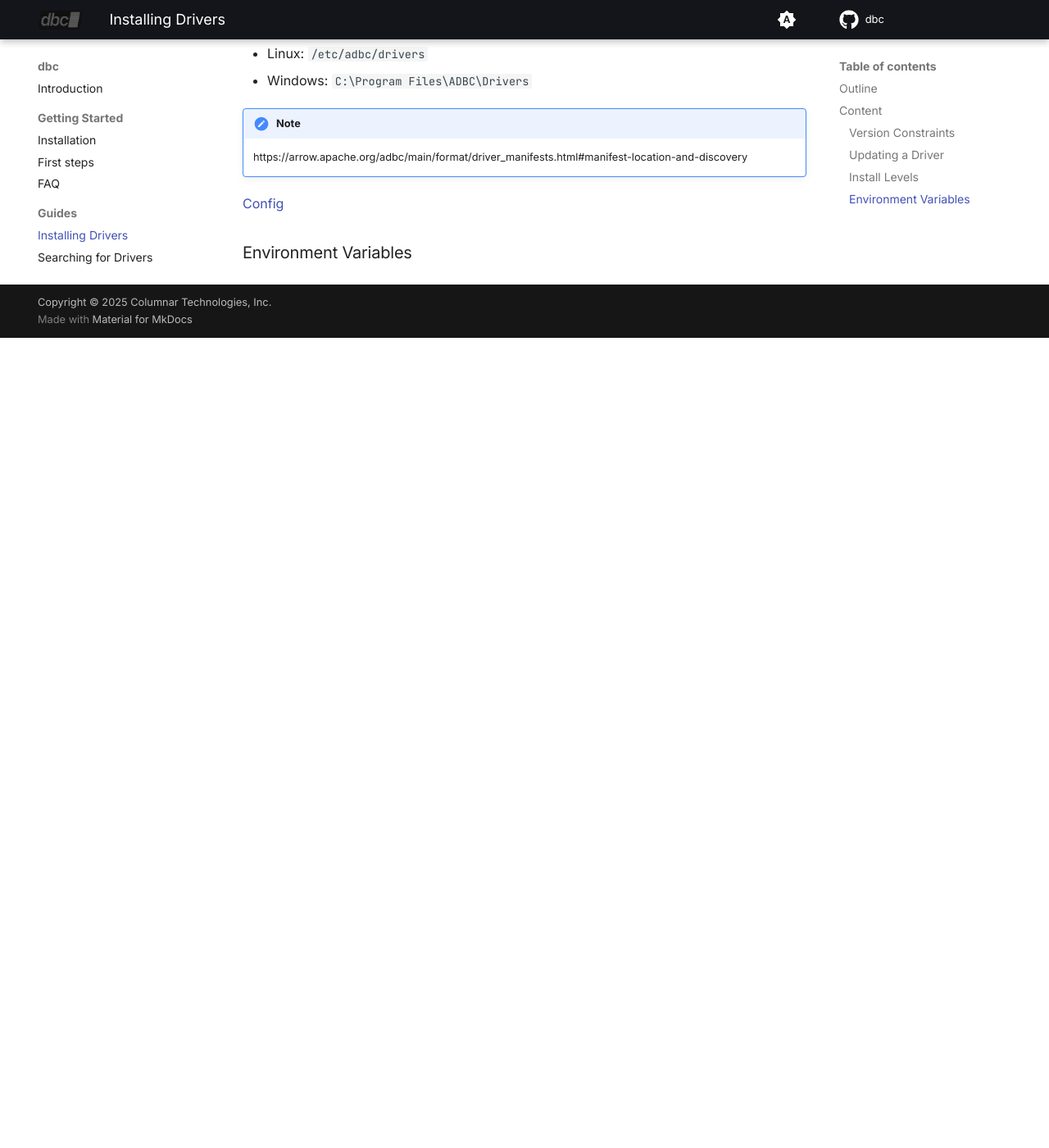
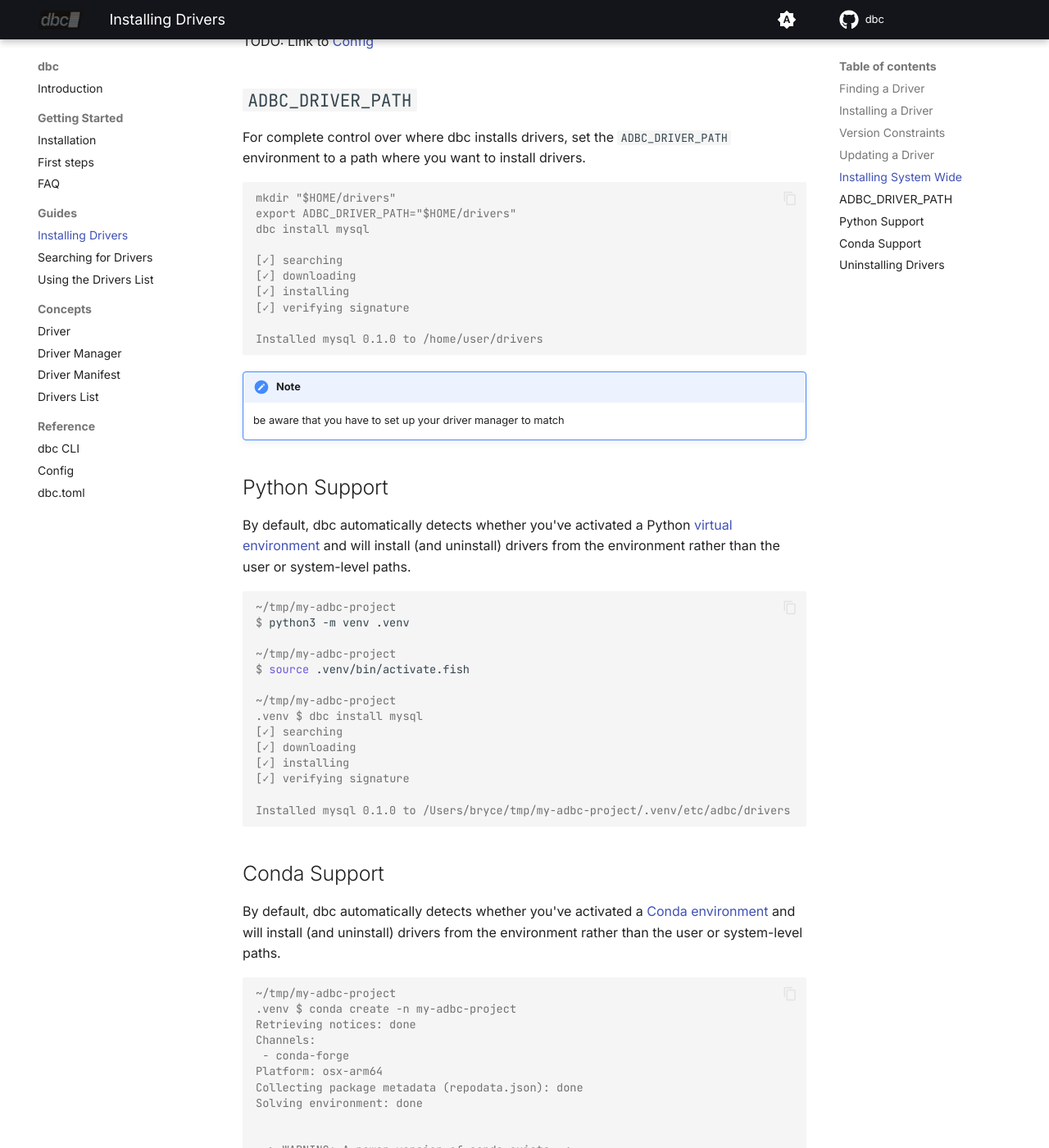
Before and after one commit to columnar-tech/dbc, an MkDocs documentation site: the page built from docs/guides/installing.md, in a window 1280 px wide and 1400 px high, scrolled down 1933 px. Shown: the whole window at 82% size. Built offline with MkDocs 1.6.1 and Material for MkDocs 9.7.7, drawn with Linux system fonts in a browser that asks for light colours; plug-ins that fetch from the network failed and are left out; comment, search, counter and statistics services are not loaded; before the commit the page ends 2345 px from its top, so only the background shows below that; some of the changed text lies outside the part shown.

Commit message:
First rough draft

````diff
--- a/docs/guides/installing.md
+++ b/docs/guides/installing.md
@@ -1,21 +1,11 @@
 # Installing Drivers
-
-## Outline
-
-We want a longer-form guide for the basic workflows related to installing drivers.
-
-1. Install a single driver (pick one), show where it goes, what it installs
-2. Show installing with version constraints
-3. Show how installing can be updating (i.e., install x==1.0.0, install x>1.0.0)
-4. Cover behavior driven by environment variables (`ADBC_DRIVER_PATH`, `VIRTUAL_ENV`, `CONDA_PREFIX`)
-5. Show how `--level` works
-6. Cover uninstalling?
-
-## Content
 
 Once you've [installed dbc](../getting_started/installation.md), the first thing you'll probably want to do is install a driver.
 But before you can install a driver, you need to know what drivers are available.
-For that, you can use `dbc search` which will show all available drivers:
+
+## Finding a Driver
+
+You can use `dbc search` which will show all available drivers:
 
 ```console
 $ dbc search
@@ -24,13 +14,15 @@
 
 The short names in lowercase on the left of the output are the names you need to pass to `dbc install`.
 
+## Installing a Driver
+
 To install a specific driver, such as `mysql`, run:
 
 ```console
 $ dbc install mysql
 ```
 
-### Version Constraints
+## Version Constraints
 
 By default, dbc installs the latest version of the package you specify.
 To specify that a specific version should be installed, you can pass a version constraint with the name:
@@ -43,13 +35,13 @@
 !!! note
     dbc uses the [github.com/Masterminds/semver/v3](https://pkg.go.dev/github.com/Masterminds/semver/v3#section-readme) package whose README has a good overview of the syntax it allows. In short, you can use `=`, `!=`, `>`, `<`, `>=`, `<=`, `~`, `^`, ranges like `1.2 - 1.4.5`, and wildcards (`x`, `X`, or `*`).
 
-### Updating a Driver
+## Updating a Driver
 
 dbc doesn't offer a specific "update" or "upgrade" command so `dbc install` can do essentially the same thing.
 
 For example, if you installed `mysql@0.1.0` and then version 0.2.0 is released, re-running `dbc install mysql` will upgrade your installed version.
 
-### Install Levels
+## Installing System Wide
 
 By default, dbc installs drivers to the standard user-level ADBC driver path suitable for your system:
 
@@ -73,6 +65,133 @@
 
     https://arrow.apache.org/adbc/main/format/driver_manifests.html#manifest-location-and-discovery
 
-[Config](../reference/config.md)
+TODO: Link to [Config](../reference/config.md)
 
-### Environment Variables
+## `ADBC_DRIVER_PATH`
+
+For complete control over where dbc installs drivers, set the `ADBC_DRIVER_PATH` environment to a path where you want to install drivers.
+
+```console
+mkdir "$HOME/drivers"
+export ADBC_DRIVER_PATH="$HOME/drivers"
+dbc install mysql
+
+[✓] searching
+[✓] downloading
+[✓] installing
+[✓] verifying signature
+
+Installed mysql 0.1.0 to /home/user/drivers
+```
+
+!!! note
+
+    be aware that you have to set up your driver manager to match
+
+## Python Support
+
+By default, dbc automatically detects whether you've activated a Python [virtual environment](https://docs.python.org/3/tutorial/venv.html) and will install (and uninstall) drivers from the environment rather than the user or system-level paths.
+
+```console
+~/tmp/my-adbc-project
+$ python3 -m venv .venv
+
+~/tmp/my-adbc-project
+$ source .venv/bin/activate.fish
+
+~/tmp/my-adbc-project
+.venv $ dbc install mysql
+[✓] searching
+[✓] downloading
+[✓] installing
+[✓] verifying signature
+
+Installed mysql 0.1.0 to /Users/bryce/tmp/my-adbc-project/.venv/etc/adbc/drivers
+```
+
+## Conda Support
+
+By default, dbc automatically detects whether you've activated a [Conda environment](https://docs.conda.io/projects/conda/en/latest/user-guide/concepts/environments.html) and will install (and uninstall) drivers from the environment rather than the user or system-level paths.
+
+```console
+~/tmp/my-adbc-project
+.venv $ conda create -n my-adbc-project
+Retrieving notices: done
+Channels:
+ - conda-forge
+Platform: osx-arm64
+Collecting package metadata (repodata.json): done
+Solving environment: done
+
+
+==> WARNING: A newer version of conda exists. <==
+    current version: 25.5.1
+    latest version: 25.7.0
+
+Please update conda by running
+
+    $ conda update -n base -c conda-forge conda
+
+
+
+## Package Plan ##
+
+  environment location: /opt/homebrew/Caskroom/miniforge/base/envs/my-adbc-project
+
+
+
+Proceed ([y]/n)? y
+
+
+Downloading and Extracting Packages:
+
+Preparing transaction: done
+Verifying transaction: done
+Executing transaction: done
+#
+# To activate this environment, use
+#
+#     $ conda activate my-adbc-project
+#
+# To deactivate an active environment, use
+#
+#     $ conda deactivate
+
+
+~/tmp/my-adbc-project 6s
+.venv $ conda activate my-adbc-project
+
+~/tmp/my-adbc-project
+.venv $ deactivate                                                                                                                       (my-adbc-project)
+
+~/tmp/my-adbc-project
+my-adbc-project $ dbc install mysql                                                                                                      (my-adbc-project)
+[✓] searching
+[✓] downloading
+[✓] installing
+[✓] verifying signature
+
+Installed mysql 0.1.0 to /opt/homebrew/Caskroom/miniforge/base/envs/my-adbc-project/etc/adbc/drivers
+```
+
+## Uninstalling Drivers
+
+You can uninstall a driver with the `dbc uninstall` subcommand.
+
+```console
+dbc uninstall mysql
+
+(TODO) Actual uninstall message here.
+```
+
+Since it's possible to install the same driver to multiple locations, dbc will only uninstall the first driver it finds.
+dbc will search in the following order:
+
+- Environment
+    - `ADBC_DRIVER_PATH`
+    - `VIRTUAL_ENV`
+    - `CONDA_PREFIX`
+- User
+- System
+
+Make sure to say that when you have drivers installed at different levels, only the top-most level will be uninstalled.
````
